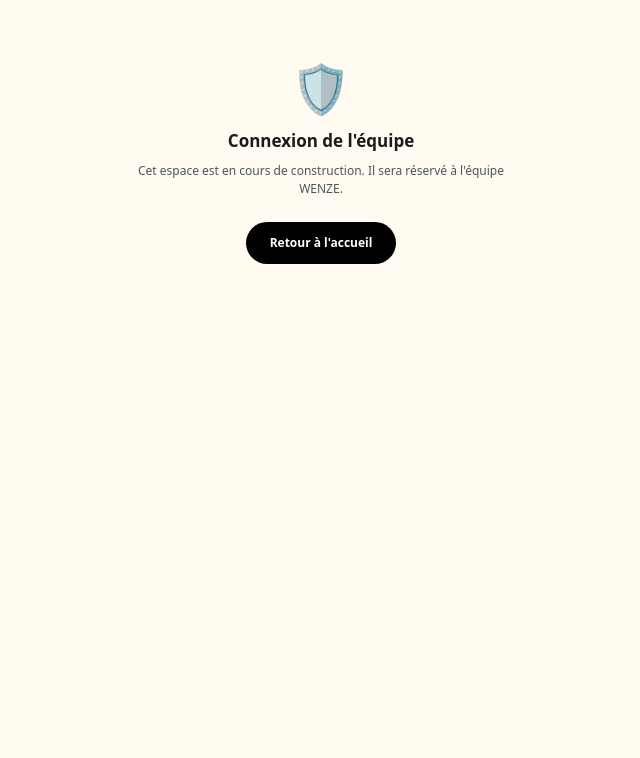
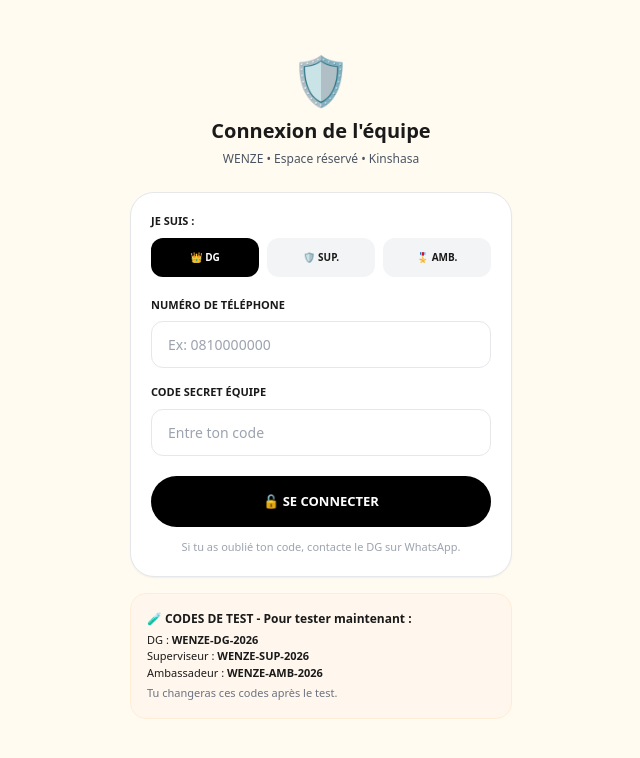
Before and after one commit to kongolokelvin47-cmd/Wenze-pwa, a Next.js app: page /dg-prive/connexion in a window 1280 px wide. Shown: the top 758 px of the page, without its empty margins (319-959 px from the left). Built offline with nearby package versions, Linux system fonts and the light colour scheme.

Commit message:
Update connexion page for team login functionality
Refactor the connexion page for team login with role selection and validation.

```diff
--- a/app/dg-prive/connexion/page.tsx
+++ b/app/dg-prive/connexion/page.tsx
@@ -1,15 +1,100 @@
-import Link from "next/link";
+"use client";
 
-// Espace privé de WENZE (réservé à l'équipe). Page en cours de construction.
-export const metadata = { title: "Espace privé", robots: { index: false, follow: false } };
+import { useState } from "react";
+import { useRouter } from "next/navigation";
 
-export default function DgPriveConnexion() {
+// ==========================================
+// CONNEXION ÉQUIPE WENZE - DG / SUPERVISEUR / AMBASSADEUR
+// ==========================================
+export default function ConnexionEquipe() {
+  const router = useRouter();
+  const [telephone, setTelephone] = useState("");
+  const [code, setCode] = useState("");
+  const [role, setRole] = useState("DG");
+  const [erreur, setErreur] = useState("");
+  const [chargement, setChargement] = useState(false);
+
+  const seConnecter = () => {
+    setErreur("");
+    setChargement(true);
+
+    // CODES PROVISOIRES - À CHANGER APRÈS TON TEST
+    // DG : WENZE-DG-2026
+    // SUPERVISEUR : WENZE-SUP-2026
+    // AMBASSADEUR : WENZE-AMB-2026
+    const codesValides: Record<string, string> = {
+      "DG": "WENZE-DG-2026",
+      "SUPERVISEUR": "WENZE-SUP-2026",
+      "AMBASSADEUR": "WENZE-AMB-2026",
+    };
+
+    setTimeout(() => {
+      if (telephone.trim().length < 9) {
+        setErreur("Entre ton numéro de téléphone complet. Ex: 0810000000");
+        setChargement(false);
+        return;
+      }
+      if (code !== codesValides[role]) {
+        setErreur("Code incorrect pour ce rôle. Vérifie ton code DG / Superviseur / Ambassadeur.");
+        setChargement(false);
+        return;
+      }
+
+      // ON DONNE LE BADGE AU GARDIEN
+      // C'est ce cookie que middleware.ts va vérifier
+      document.cookie = `wenze-role=${role}; path=/; max-age=86400`; // 24h
+      document.cookie = `wenze-tel=${telephone}; path=/; max-age=86400`;
+
+      // ON ENVOIE VERS LE BON TABLEAU
+      if (role === "DG") router.push("/dg-prive");
+      if (role === "SUPERVISEUR") router.push("/dg-prive/superviseurs");
+      if (role === "AMBASSADEUR") router.push("/dg-prive/ambassadeurs");
+    }, 600);
+  };
+
   return (
-    <div className="max-w-[430px] mx-auto min-h-screen bg-[#FFFBF0] p-6 pt-16 text-center">
-      <p className="text-5xl">🛡️</p>
-      <h1 className="font-black text-[17px] mt-4">Connexion de l'équipe</h1>
-      <p className="text-[12px] text-gray-600 mt-2">Cet espace est en cours de construction. Il sera réservé à l'équipe WENZE.</p>
-      <Link href="/" className="mt-6 inline-block bg-black text-white px-6 py-3 rounded-full font-black text-[12px]">Retour à l'accueil</Link>
+    <div className="max-w-[430px] mx-auto min-h-screen bg-[#FFFBF0] p-6 pt-14">
+      <div className="text-center">
+        <p className="text-5xl">🛡️</p>
+        <h1 className="font-black text-[20px] mt-3">Connexion de l'équipe</h1>
+        <p className="text-[12px] text-gray-600 mt-1">WENZE • Espace réservé • Kinshasa</p>
+      </div>
+
+      <div className="bg-white rounded-3xl p-5 mt-6 shadow-sm border">
+        {/* CHOIX DU RÔLE */}
+        <p className="text-[11px] font-black mb-2">JE SUIS :</p>
+        <div className="grid grid-cols-3 gap-2">
+          {["DG", "SUPERVISEUR", "AMBASSADEUR"].map((r) => (
+            <button key={r} onClick={() => setRole(r)} className={`py-3 rounded-xl text-[10px] font-black ${role === r ? "bg-black text-white" : "bg-gray-100"}`}>
+              {r === "DG" ? "👑 DG" : r === "SUPERVISEUR" ? "🛡️ SUP." : "🎖️ AMB."}
+            </button>
+          ))}
+        </div>
+
+        {/* TÉLÉPHONE */}
+        <p className="text-[11px] font-black mt-5 mb-2">NUMÉRO DE TÉLÉPHONE</p>
+        <input value={telephone} onChange={(e) => setTelephone(e.target.value)} placeholder="Ex: 0810000000" className="w-full border rounded-xl px-4 py-3 text-[14px] outline-none" />
+
+        {/* CODE */}
+        <p className="text-[11px] font-black mt-4 mb-2">CODE SECRET ÉQUIPE</p>
+        <input value={code} onChange={(e) => setCode(e.target.value)} placeholder="Entre ton code" className="w-full border rounded-xl px-4 py-3 text-[14px] outline-none" />
+
+        {erreur && <p className="bg-red-50 text-red-600 text-[12px] font-bold p-3 rounded-xl mt-4">⚠️ {erreur}</p>}
+
+        <button onClick={seConnecter} disabled={chargement} className="w-full bg-black text-white py-4 rounded-full font-black text-[13px] mt-5">
+          {chargement ? "Vérification..." : "🔓 SE CONNECTER"}
+        </button>
+
+        <p className="text-center text-[11px] text-gray-400 mt-3">Si tu as oublié ton code, contacte le DG sur WhatsApp.</p>
+      </div>
+
+      <div className="bg-orange-50 border border-orange-100 rounded-2xl p-4 mt-4">
+        <p className="font-black text-[12px]">🧪 CODES DE TEST - Pour tester maintenant :</p>
+        <p className="text-[11px] mt-1">DG : <b>WENZE-DG-2026</b></p>
+        <p className="text-[11px]">Superviseur : <b>WENZE-SUP-2026</b></p>
+        <p className="text-[11px]">Ambassadeur : <b>WENZE-AMB-2026</b></p>
+        <p className="text-[11px] text-gray-500 mt-1">Tu changeras ces codes après le test.</p>
+      </div>
     </div>
   );
-}
+              }
```
